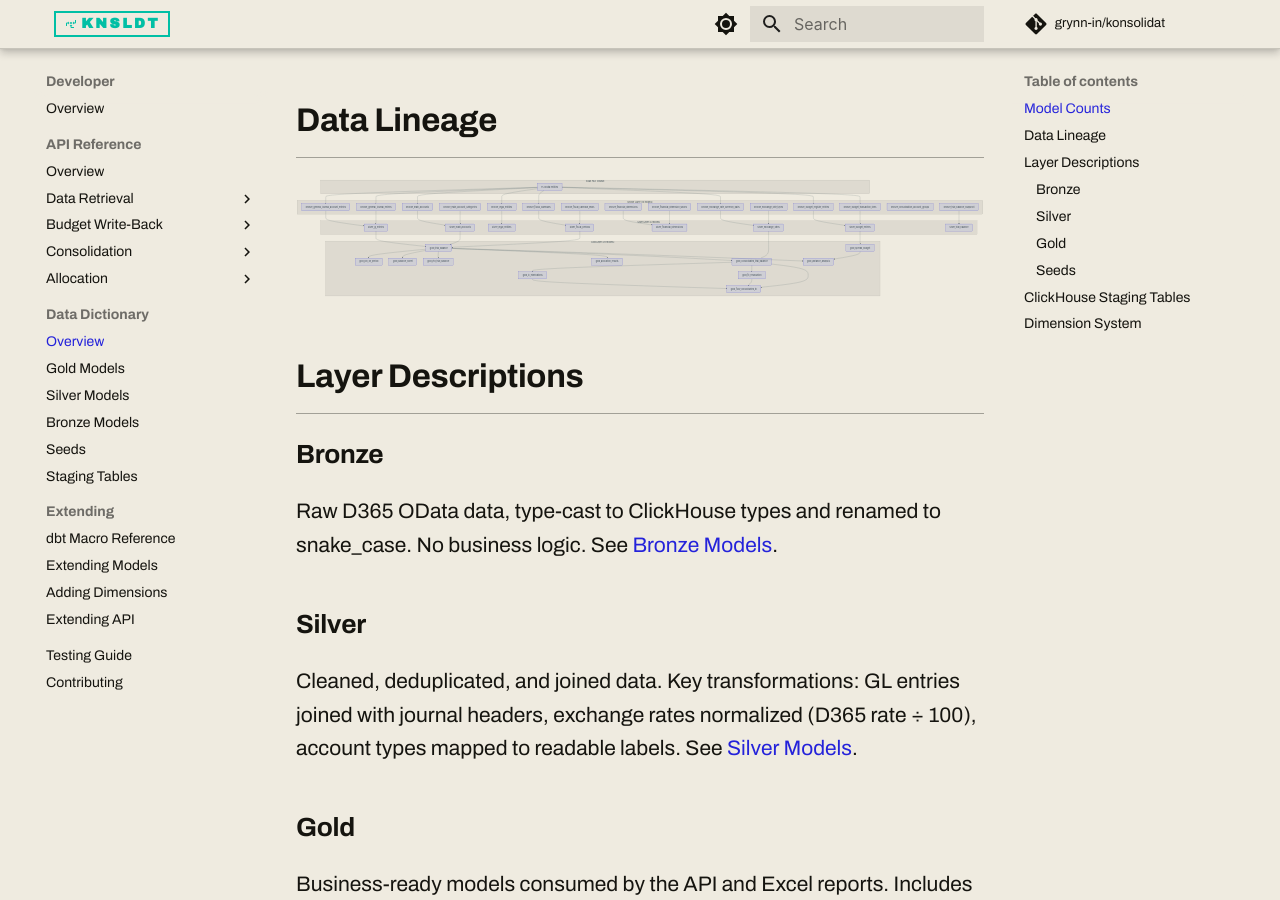
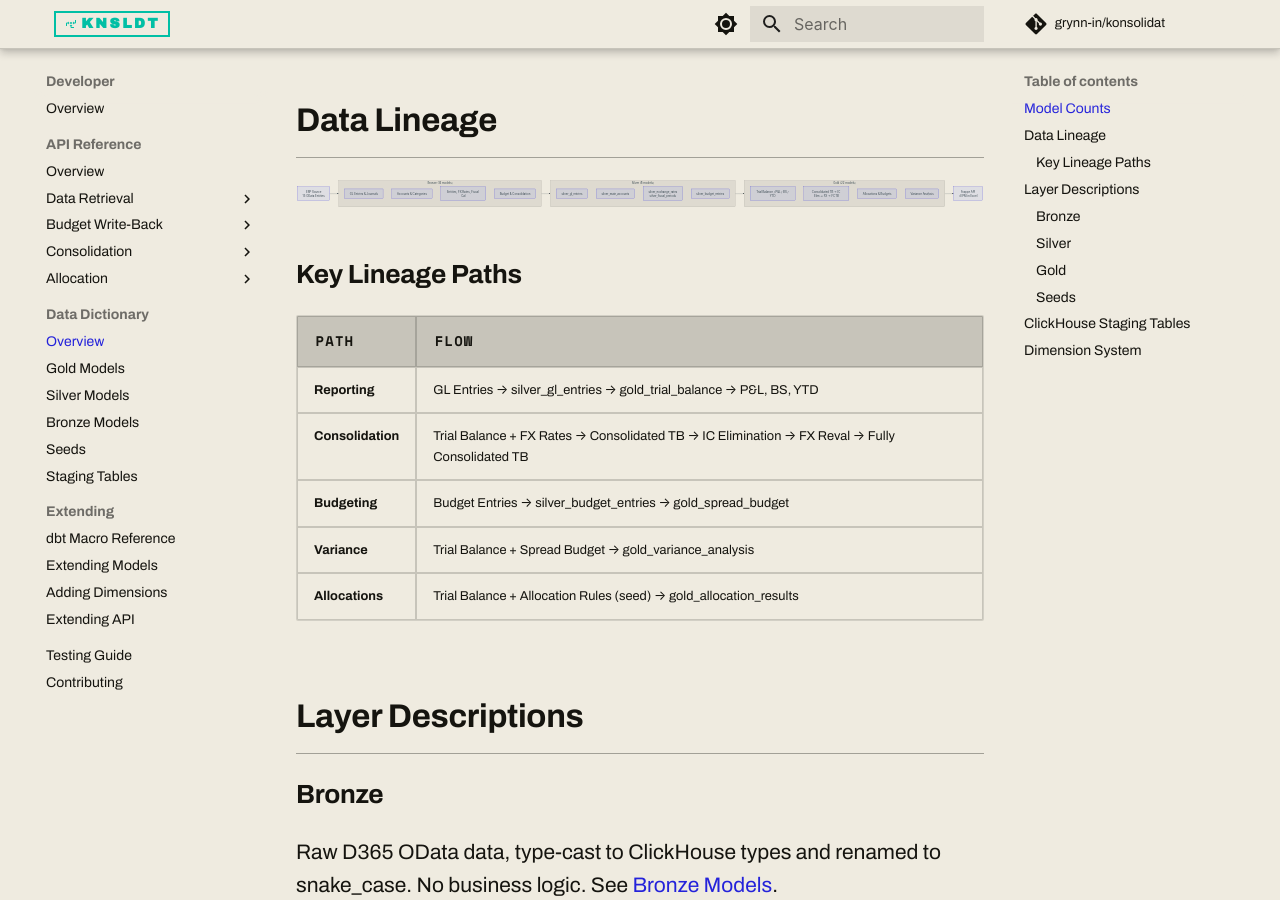
Before and after one commit to grynn-in/konsolidat, an MkDocs documentation site: the page built from docs/data-dictionary/data-dictionary-overview.md, in a window 1280 px wide and 900 px high, scrolled down 716 px. Built offline with MkDocs 1.6.1 and Material for MkDocs 9.7.7, drawn with Linux system fonts in a browser that asks for light colours; comment, search, counter and statistics services are not loaded; part of the change alters nothing that is shown.

Commit message:
docs: simplify data lineage diagram to readable left-to-right flow
- Replace 30+ node diagram with grouped 4-layer LR flow
- Add key lineage paths table for quick reference

Co-Authored-By: Claude Opus 4.6 <noreply@anthropic.com>

````diff
--- a/docs/data-dictionary/data-dictionary-overview.md
+++ b/docs/data-dictionary/data-dictionary-overview.md
@@ -15,73 +15,49 @@ Konsolidat uses a **medallion architecture** with 44 dbt models organized in fou
 ## Data Lineage
 
 ```mermaid
-graph TD
-    subgraph "D365 F&O (OData)"
-        OD[15 OData Entities]
+graph LR
+    ERP[ERP Source<br/>15 OData Entities] --> Bronze
+
+    subgraph Bronze["Bronze (14 models)"]
+        direction TB
+        B1[GL Entries & Journals]
+        B2[Accounts & Categories]
+        B3[Entities, FX Rates, Fiscal Cal]
+        B4[Budget & Consolidation]
     end
 
-    subgraph "Bronze Layer (14 models)"
-        B_GL[bronze_general_journal_account_entries]
-        B_JE[bronze_general_journal_entries]
-        B_MA[bronze_main_accounts]
-        B_MC[bronze_main_account_categories]
-        B_LE[bronze_legal_entities]
-        B_FC[bronze_fiscal_calendars]
-        B_FY[bronze_fiscal_calendar_years]
-        B_FD[bronze_financial_dimensions]
-        B_FV[bronze_financial_dimension_values]
-        B_ER[bronze_exchange_rate_currency_pairs]
-        B_ET[bronze_exchange_rate_types]
-        B_BR[bronze_budget_register_entries]
-        B_BT[bronze_budget_transaction_lines]
-        B_CG[bronze_consolidation_account_groups]
-        B_TB[bronze_trial_balance_snapshot]
+    Bronze --> Silver
+
+    subgraph Silver["Silver (8 models)"]
+        direction TB
+        S1[silver_gl_entries]
+        S2[silver_main_accounts]
+        S3[silver_exchange_rates<br/>silver_fiscal_periods]
+        S4[silver_budget_entries]
     end
 
-    subgraph "Silver Layer (8 models)"
-        S_GL[silver_gl_entries]
-        S_MA[silver_main_accounts]
-        S_LE[silver_legal_entities]
-        S_FP[silver_fiscal_periods]
-        S_FD[silver_financial_dimensions]
-        S_ER[silver_exchange_rates]
-        S_BE[silver_budget_entries]
-        S_TB[silver_trial_balance]
+    Silver --> Gold
+
+    subgraph Gold["Gold (22 models)"]
+        direction TB
+        G1[Trial Balance / P&L / BS / YTD]
+        G2[Consolidated TB → IC Elim → FX → FCTB]
+        G3[Allocations & Budgets]
+        G4[Variance Analysis]
     end
 
-    subgraph "Gold Layer (22 models)"
-        G_TB[gold_trial_balance]
-        G_PNL[gold_pnl_by_period]
-        G_BS[gold_balance_sheet]
-        G_ALLOC[gold_allocation_results]
-        G_CTB[gold_consolidated_trial_balance]
-        G_IC[gold_ic_eliminations]
-        G_FX[gold_fx_revaluation]
-        G_FCTB[gold_fully_consolidated_tb]
-        G_VAR[gold_variance_analysis]
-        G_BUD[gold_spread_budget]
-        G_YTD[gold_ytd_trial_balance]
-    end
+    Gold --> API[Frappe API<br/>=EPM in Excel]
+```
 
-    OD --> B_GL & B_JE & B_MA & B_LE & B_FC & B_ER & B_BR & B_BT
+### Key Lineage Paths
 
-    B_GL & B_JE --> S_GL
-    B_MA & B_MC --> S_MA
-    B_LE --> S_LE
-    B_FC & B_FY --> S_FP
-    B_FD & B_FV --> S_FD
-    B_ER & B_ET --> S_ER
-    B_BR & B_BT --> S_BE
-    B_TB --> S_TB
-
-    S_GL & S_MA & S_FP --> G_TB
-    G_TB --> G_PNL & G_BS & G_YTD & G_ALLOC
-    G_TB & S_ER --> G_CTB
-    G_CTB --> G_IC & G_FX
-    G_CTB & G_IC & G_FX --> G_FCTB
-    G_TB & G_BUD --> G_VAR
-    S_BE --> G_BUD
-```
+| Path | Flow |
+|------|------|
+| **Reporting** | GL Entries → silver_gl_entries → gold_trial_balance → P&L, BS, YTD |
+| **Consolidation** | Trial Balance + FX Rates → Consolidated TB → IC Elimination → FX Reval → Fully Consolidated TB |
+| **Budgeting** | Budget Entries → silver_budget_entries → gold_spread_budget |
+| **Variance** | Trial Balance + Spread Budget → gold_variance_analysis |
+| **Allocations** | Trial Balance + Allocation Rules (seed) → gold_allocation_results |
 
 ## Layer Descriptions
 
````
